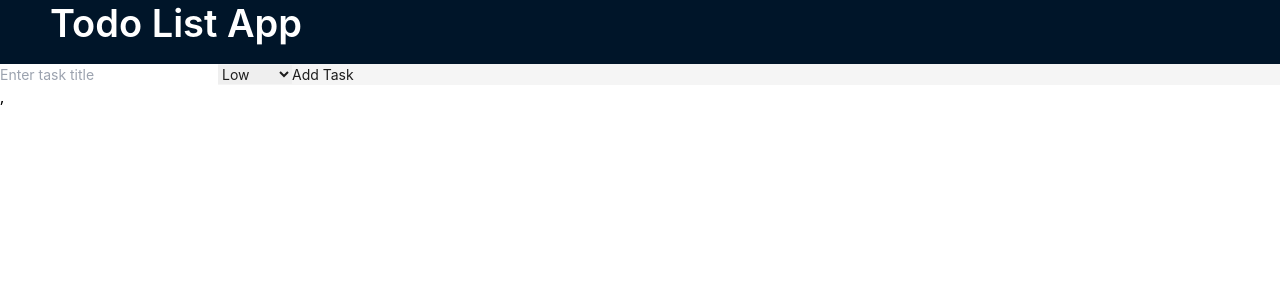
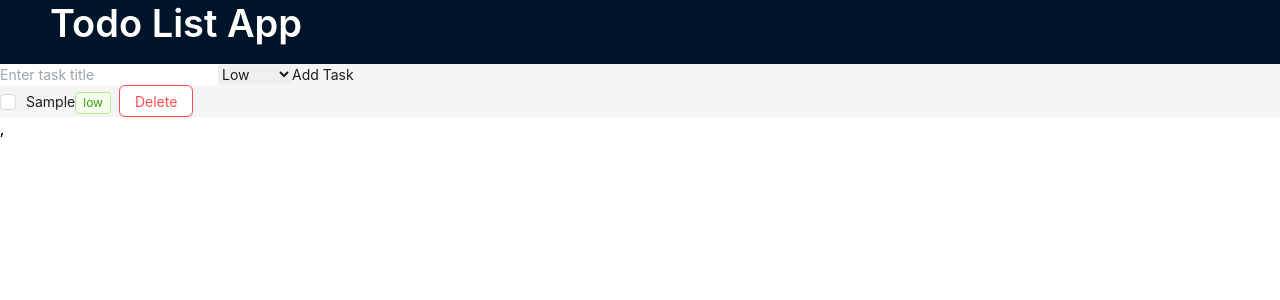
Before and after one commit to Nahiduzzamann/todo-list-app, a React (Vite) app: page / in a window 1280 px wide. Both pictures are taken after typing "Sample" into the empty fields and a click on the button "Add Task". Shown: the top 300 px of the page. Built offline with nearby package versions, Linux system fonts and the light colour scheme.

Commit message:
upgrade to add local storage functionality

```diff
--- a/src/App.jsx
+++ b/src/App.jsx
@@ -2,9 +2,10 @@
 import  { useEffect } from 'react';
 import { useDispatch } from 'react-redux';
 import { Layout, Typography } from 'antd';
-import { addTask } from './store/todoSlice';
 import './App.css';
 import TaskForm from './components/TaskForm';
+import TaskList from './components/TaskList';
+import { addTaskToStore } from './store/store';
 
 const { Header, Content } = Layout;
 const { Title } = Typography;
@@ -15,7 +16,7 @@ const App = () => {
   useEffect(() => {
     const savedTasks = JSON.parse(localStorage.getItem('tasks'));
     if (savedTasks) {
-      savedTasks.forEach(task => dispatch(addTask(task)));
+      savedTasks.forEach(task => addTaskToStore(task));
     }
   }, [dispatch]);
 
@@ -26,6 +27,7 @@ const App = () => {
       </Header>
       <Content className="content">
        <TaskForm></TaskForm>
+       <TaskList />
       </Content>
     </Layout>
   );
--- a/src/components/TaskItem.jsx
+++ b/src/components/TaskItem.jsx
@@ -0,0 +1,26 @@
+import { useDispatch } from 'react-redux';
+import { deleteTask, toggleTaskStatus } from '../store/todoSlice';
+import { Button, Checkbox, Tag } from 'antd';
+
+const TaskItem = ({ task }) => {
+  const dispatch = useDispatch();
+
+  const handleToggleStatus = () => {
+    dispatch(toggleTaskStatus(task.id));
+  };
+
+  const handleDeleteTask = () => {
+    dispatch(deleteTask(task.id));
+  };
+
+  return (
+    <div>
+      <Checkbox checked={task.completed} onChange={handleToggleStatus} />
+      <span style={{ marginLeft: '10px', textDecoration: task.completed ? 'line-through' : 'none' }}>{task.title}</span>
+      <Tag color={task.priority === 'high' ? 'red' : task.priority === 'medium' ? 'orange' : 'green'}>{task.priority}</Tag>
+      <Button danger onClick={handleDeleteTask}>Delete</Button>
+    </div>
+  );
+};
+
+export default TaskItem;
--- a/src/components/TaskList.jsx
+++ b/src/components/TaskList.jsx
@@ -0,0 +1,16 @@
+import { useSelector } from 'react-redux';
+import TaskItem from './TaskItem';
+
+const TaskList = () => {
+  const tasks = useSelector(state => state.todo.tasks);
+
+  return (
+    <div>
+      {tasks.map(task => (
+        <TaskItem key={task.id} task={task} />
+      ))}
+    </div>
+  );
+};
+
+export default TaskList;
--- a/src/store/store.js
+++ b/src/store/store.js
@@ -1,5 +1,5 @@
 import { configureStore } from '@reduxjs/toolkit';
-import todoReducer from './todoSlice';
+import todoReducer, { addTask, toggleTaskStatus } from './todoSlice';
 
 const store = configureStore({
   reducer: {
@@ -7,4 +7,17 @@ const store = configureStore({
   },
 });
 
+export const addTaskToStore = (task) => {
+  const existingTask = store.getState().todo.tasks.find(t => t.id === task.id);
+  if (!existingTask) {
+    store.dispatch(addTask(task));
+  }
+};
+
+// Toggle task status
+export const toggleTaskStatusInStore = (taskId) => {
+  store.dispatch(toggleTaskStatus(taskId));
+};
+
+
 export default store;
```
